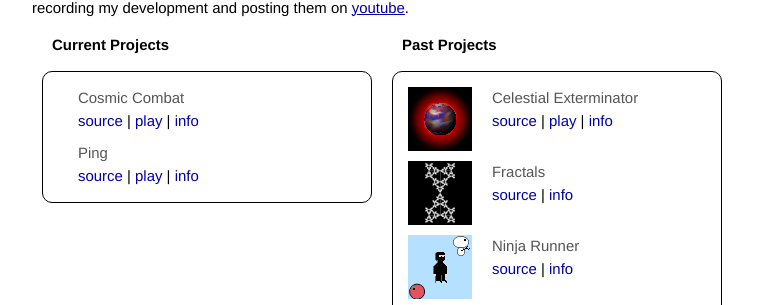
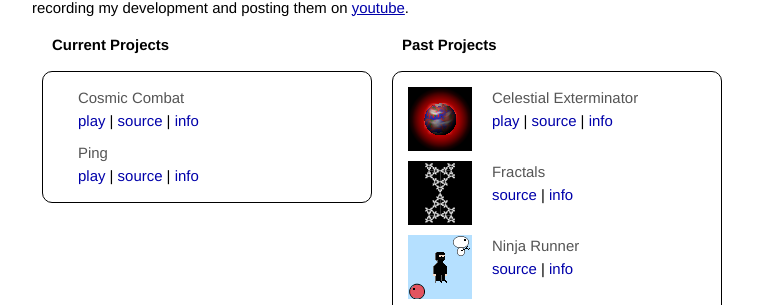
Before and after one commit to Bredgren/Bredgren.github.io, a Jekyll site: the page built from projects/index.markdown, in a window 1280 px wide. Shown: the part 138-443 px from the top of the page, without its empty margins (258-1021 px from the left). Built offline with Jekyll 4.4.1, drawn with Linux system fonts in a browser that asks for light colours; Markdown is read by kramdown in place of the engine named in the settings.

Commit message:
Improve link formatting.

```diff
--- a/_includes/project_item.html
+++ b/_includes/project_item.html
@@ -8,14 +8,14 @@
     <a class="project-link" href="{{ include.proj.page }}"><h2>{{ include.proj.name }}</h2></a>
     <span class="project-links">
       <ul class="link-list">
-        {% if include.proj.src %}
-        <li class="first">
-          <a href="{{ include.proj.src }}">source</a>
-        </li>
-        {% endif %}
         {% if include.proj.play %}
         <li>
           <a href="{{ include.proj.play }}">play</a>
+        </li>
+        {% endif %}
+        {% if include.proj.src %}
+        <li>
+          <a href="{{ include.proj.src }}">source</a>
         </li>
         {% endif %}
         <li>
--- a/css/main.css
+++ b/css/main.css
@@ -240,7 +240,7 @@ ul.link-list > li:before {
     content: "|"
 }
 
-ul.link-list > li.first:before {
+ul.link-list > li:first-child:before {
     content: " "
 }
 
--- a/projects/index.markdown
+++ b/projects/index.markdown
@@ -1,6 +1,6 @@
 ---
 layout: default
-project_template: project_item.html
+project_item: project_item.html
 ---
 
 Here you'll find all of my projects I think are worth sharing. With some of the recent projects I've been recording my development and posting them on [youtube](https://www.youtube.com/channel/UCfgnY89MkCnR1Q0p-YpTyXg).
@@ -10,7 +10,7 @@ Here you'll find all of my projects I think are worth sharing. With some of the
     <h1>Current Projects</h1>
     <ul class="project-list">
       {% for project in site.data.projects.current-projects %}
-      {% include {{page.project_template}} proj=project %}
+      {% include {{page.project_item}} proj=project %}
       {% endfor %}
     </ul>
   </div>
@@ -19,7 +19,7 @@ Here you'll find all of my projects I think are worth sharing. With some of the
     <h1>Past Projects</h1>
     <ul class="project-list">
       {% for project in site.data.projects.past-projects %}
-      {% include {{page.project_template}} proj=project %}
+      {% include {{page.project_item}} proj=project %}
       {% endfor %}
     </ul>
   </div>
```
Also changed, not shown: _includes/project_links.html (+4 -4 lines).
